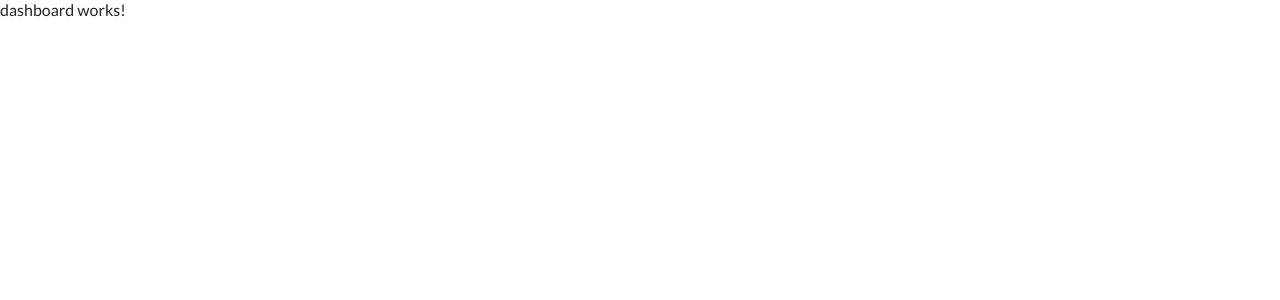
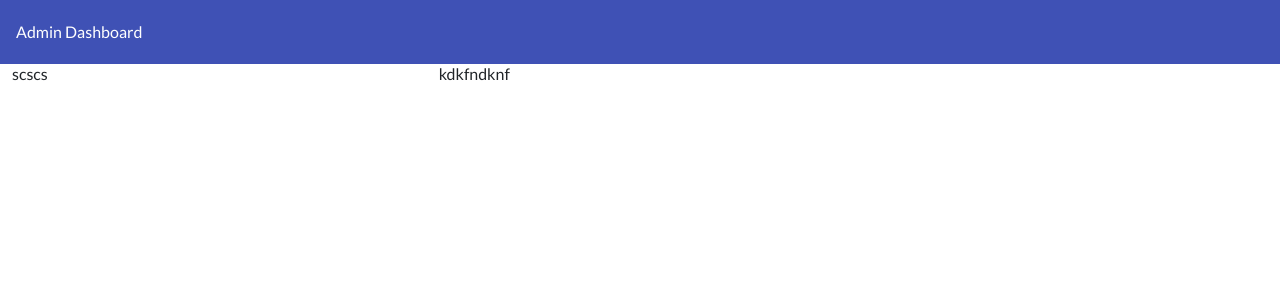
Before and after one commit to jeevanthask/fertilizer-stock-management, an Angular app in the folder frontend/: page / in a window 1280 px wide. Shown: the top 300 px of the page. Built offline with nearby package versions, Linux system fonts and the light colour scheme.

Commit message:
dashboard component upgrade

```diff
--- a/frontend/src/app/app.module.ts
+++ b/frontend/src/app/app.module.ts
@@ -6,6 +6,7 @@ import { AppComponent } from './app.component';
 import { BrowserAnimationsModule } from '@angular/platform-browser/animations';
 import { LoginComponent } from './components/login/login.component';
 import { DashboardComponent } from './components/dashboard/dashboard.component';
+import {MatToolbarModule} from '@angular/material/toolbar';
 
 @NgModule({
   declarations: [
@@ -16,7 +17,8 @@ import { DashboardComponent } from './components/dashboard/dashboard.component';
   imports: [
     BrowserModule,
     AppRoutingModule,
-    BrowserAnimationsModule
+    BrowserAnimationsModule,
+    MatToolbarModule
   ],
   providers: [],
   bootstrap: [AppComponent]
--- a/frontend/src/app/components/dashboard/dashboard.component.html
+++ b/frontend/src/app/components/dashboard/dashboard.component.html
@@ -1 +1,14 @@
-<p>dashboard works!</p>
+<div>
+  <mat-toolbar color="primary">
+    <mat-toolbar-row>
+      <span>Admin Dashboard</span>
+    </mat-toolbar-row>
+  </mat-toolbar>
+</div>
+
+<div class="container-fluid">
+  <div class="row">
+    <div class="col-md-4">scscs</div>
+    <div class="col-md-8">kdkfndknf</div>
+  </div>
+</div>
```
